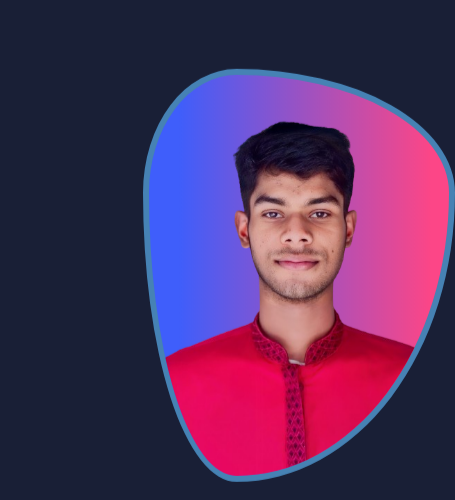
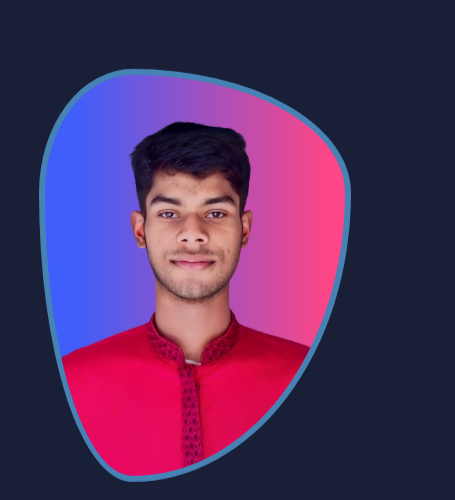
Before and after one commit to MdForhadHossainBabu/Forhad-Portfolio, a plain HTML site: page index.html in a window 390 px wide. Shown: the part 57-557 px from the top of the page, 455 px wide, since content can reach past the window. Drawn offline with nearby package versions, Linux system fonts and the light colour scheme.

Commit message:
last added to css style

```diff
--- a/index.html
+++ b/index.html
@@ -48,7 +48,8 @@ PROGRAMMING IS MY HOBBY AND DREAM SO, <br> I LIVE IN THIS SECTOR WITHOUT ANY HES
    <a download="" href="" class="btn" style="align-items: center; column-gap: 12px;">Download CV<i class="fa-solid fa-download"></i></a>
   </div>
   <div class="home-img">
-   <img id="image-profile" style="border: 6px solid steelblue; gap: 12rem; background-color: rgba(195, 74, 9, 0.744); border-radius: 30% 70% 70% 30% / 30% 30% 70% 70% " src="assets/f.png" alt="">
+   <img id="image-profile" style="border: 6px solid steelblue;
+    background-color: rgba(195, 74, 9, 0.744); border-radius: 30% 70% 70% 30% / 30% 30% 70% 70% " src="assets/f.png" alt="">
   </div>
  </section>
 
--- a/styles/style.css
+++ b/styles/style.css
@@ -394,10 +394,16 @@ span {
   .footer {
     padding: 2rem 3%;
   }
+  #image-profile{
+    margin-left: 0;
+  }
 }
 @media (max-width: 768px) {
   #menu-icon {
     display: block;
+  }
+  #image-profile{
+    margin-left: 0;
   }
   .navbar {
     position: absolute;
@@ -475,4 +481,7 @@ span {
   .contact form .input-box input {
     width: 100%;
   }
+  #image-profile{
+    margin-left: 0;
+  }
 }
```
